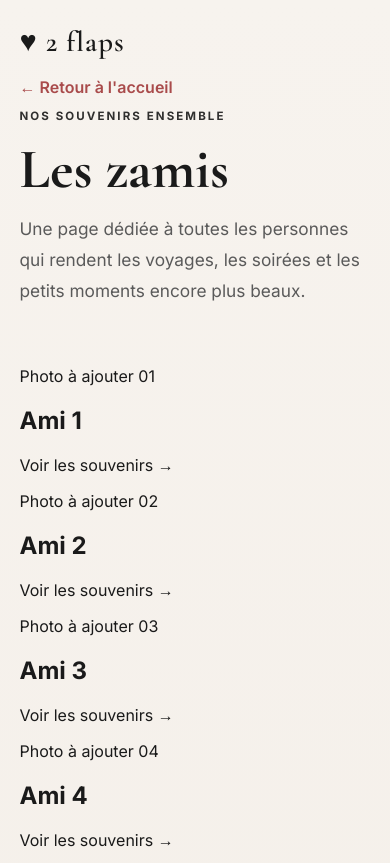
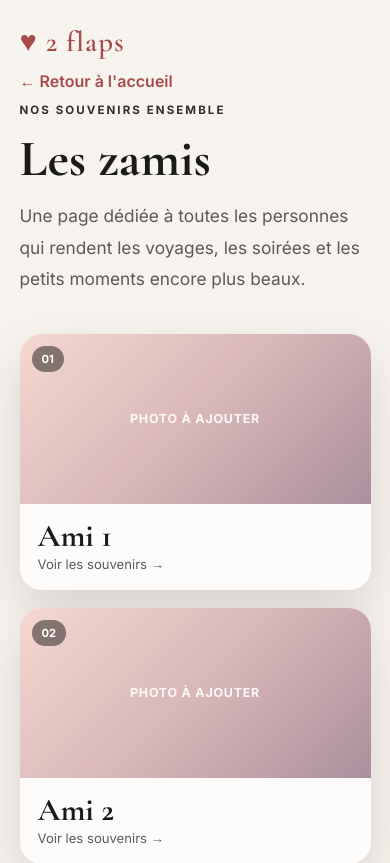
Before and after one commit to alexandrehallard20-gif/moueparty, a plain HTML site: page les-zamis.html in a window 390 px wide. Shown: the top 863 px of the page. Drawn offline with nearby package versions, Linux system fonts and the light colour scheme.

Commit message:
Réecrire le fichier Les Zamis avec la grille compacte et la taille des cartes réduite

```diff
--- a/les-zamis.html
+++ b/les-zamis.html
@@ -4,12 +4,34 @@
     <meta charset="UTF-8" />
     <meta name="viewport" content="width=device-width, initial-scale=1.0" />
     <title>Les zamis • 2 flaps</title>
-    <meta name="description" content="Les photos de mes amis et tous nos souvenirs ensemble." />
+    <meta
+      name="description"
+      content="Les photos de mes amis et tous nos souvenirs ensemble."
+    />
     <link rel="preconnect" href="https://fonts.googleapis.com" />
-    <link rel="preconnect" href="https://fonts.googleapis.com" crossorigin />
-    <link href="https://fonts.googleapis.com/css2?family=Cormorant+Garamond:wght@400;500;600;700&family=Inter:wght@400;500;600;700&display=swap" rel="stylesheet" />
+    <link rel="preconnect" href="https://fonts.gstatic.com" crossorigin />
+    <link
+      href="https://fonts.googleapis.com/css2?family=Cormorant+Garamond:wght@400;500;600;700&family=Inter:wght@400;500;600;700&display=swap"
+      rel="stylesheet"
+    />
     <link rel="stylesheet" href="style.css" />
     <style>
+      body {
+        margin: 0;
+        font-family: "Inter", sans-serif;
+        background: linear-gradient(180deg, #f7f3ee 0%, #f4efe9 100%);
+        color: #1a1a1a;
+      }
+
+      * {
+        box-sizing: border-box;
+      }
+
+      a {
+        text-decoration: none;
+        color: inherit;
+      }
+
       .friends-page {
         min-height: 100vh;
         padding: 24px 5vw 80px;
@@ -17,22 +39,30 @@
 
       .friends-header {
         max-width: 1200px;
-        margin: 0 auto 60px;
+        margin: 0 auto 40px;
       }
 
       .friends-header h1 {
         max-width: 760px;
-        margin: 20px 0 16px;
+        margin: 18px 0 14px;
         font-family: "Cormorant Garamond", serif;
-        font-size: clamp(3.5rem, 8vw, 7rem);
+        font-size: clamp(3.2rem, 7vw, 6.5rem);
         line-height: 0.95;
       }
 
       .friends-header p:not(.eyebrow) {
         max-width: 650px;
-        color: var(--muted);
+        color: #5a5a5a;
         font-size: 1.08rem;
         line-height: 1.8;
+      }
+
+      .eyebrow {
+        text-transform: uppercase;
+        letter-spacing: 0.18em;
+        font-size: 0.72rem;
+        font-weight: 700;
+        opacity: 0.9;
       }
 
       .friends-nav {
@@ -40,95 +70,111 @@
         justify-content: space-between;
         align-items: center;
         max-width: 1200px;
-        margin: 0 auto;
+        margin: 0 auto 10px;
       }
 
-      .friends-nav .brand {
-        color: var(--text);
+      .brand {
+        font-family: "Cormorant Garamond", serif;
+        font-size: clamp(1.8rem, 3vw, 2.6rem);
+        font-weight: 700;
+        letter-spacing: 0.04em;
       }
 
       .friends-nav a {
-        color: var(--primary-dark);
+        color: #a94b4b;
         font-weight: 600;
       }
 
-      .friend-section {
+      #friends-gallery {
         max-width: 1200px;
-        margin: 0 auto 70px;
+        margin: 0 auto;
+        display: grid;
+        grid-template-columns: repeat(auto-fill, minmax(170px, 1fr));
+        gap: 18px;
       }
 
-      .friend-heading {
-        display: flex;
-        align-items: baseline;
-        justify-content: space-between;
-        gap: 16px;
-        margin-bottom: 22px;
+      .friend-card {
+        display: block;
+        overflow: hidden;
+        border-radius: 22px;
+        background: rgba(255, 255, 255, 0.8);
+        box-shadow: 0 20px 50px rgba(0, 0, 0, 0.12);
+        transition: transform 0.25s ease, box-shadow 0.25s ease;
       }
 
-      .friend-heading h2 {
-        margin: 0;
-        font-family: "Cormorant Garamond", serif;
-        font-size: clamp(2.3rem, 5vw, 4rem);
+      .friend-card:hover {
+        transform: translateY(-4px);
+        box-shadow: 0 25px 55px rgba(0, 0, 0, 0.16);
       }
 
-      .friend-heading span {
-        color: var(--muted);
-        font-size: 0.9rem;
+      .friend-card-image {
+        position: relative;
+        height: 180px;
+        overflow: hidden;
+        background: linear-gradient(135deg, #f4d8d1, #d8b7b7 50%, #aa8f9d);
       }
 
-      .friends-grid {
-        display: grid;
-        grid-template-columns: repeat(auto-fill, minmax(170px, 1fr));
-        gap: 14px;
-      }
-
-      .friend-photo {
-        min-height: 210px;
-        overflow: hidden;
-        position: relative;
-        display: flex;
-        align-items: flex-end;
-        border-radius: 18px;
-        background: linear-gradient(135deg, #f4d8d1, #d8b7b7 50%, #aa8f9d);
-        box-shadow: var(--shadow);
-      }
-
-      .friend-photo img {
+      .friend-card-image img {
+        display: block;
         width: 100%;
         height: 100%;
-        min-height: 210px;
         object-fit: cover;
       }
 
-      .friend-photo.placeholder::before {
-        content: "Photo à ajouter";
+      .friend-placeholder {
         position: absolute;
         inset: 0;
         display: grid;
         place-items: center;
         color: rgba(255, 255, 255, 0.9);
-        font-weight: 600;
+        font-size: 0.78rem;
+        font-weight: 700;
+        letter-spacing: 0.06em;
+        text-transform: uppercase;
       }
 
-      .friend-photo figcaption {
+      .friend-number {
         position: absolute;
-        inset: auto 0 0;
-        padding: 12px;
+        top: 12px;
+        left: 12px;
+        display: inline-block;
+        padding: 6px 10px;
+        border-radius: 999px;
+        background: rgba(0, 0, 0, 0.45);
         color: white;
-        background: linear-gradient(transparent, rgba(0, 0, 0, 0.7));
-        font-size: 0.85rem;
+        font-size: 0.7rem;
+        font-weight: 700;
+      }
+
+      .friend-card h2 {
+        margin: 16px 18px 4px;
+        font-family: "Cormorant Garamond", serif;
+        font-size: 2rem;
+        line-height: 1;
+      }
+
+      .friend-card p {
+        margin: 0 18px 18px;
+        color: #5a5a5a;
+        font-size: 0.82rem;
+      }
+
+      .footer {
+        text-align: center;
+        padding: 18px 20px 40px;
+        color: #5a5a5a;
+        font-size: 0.95rem;
       }
 
       @media (max-width: 700px) {
         .friends-nav {
+          flex-direction: column;
           align-items: flex-start;
-          gap: 18px;
-          flex-direction: column;
+          gap: 12px;
         }
 
-        .friend-heading {
-          align-items: flex-start;
-          flex-direction: column;
+        .friend-card-image {
+          height: 170px;
         }
       }
     </style>
```
